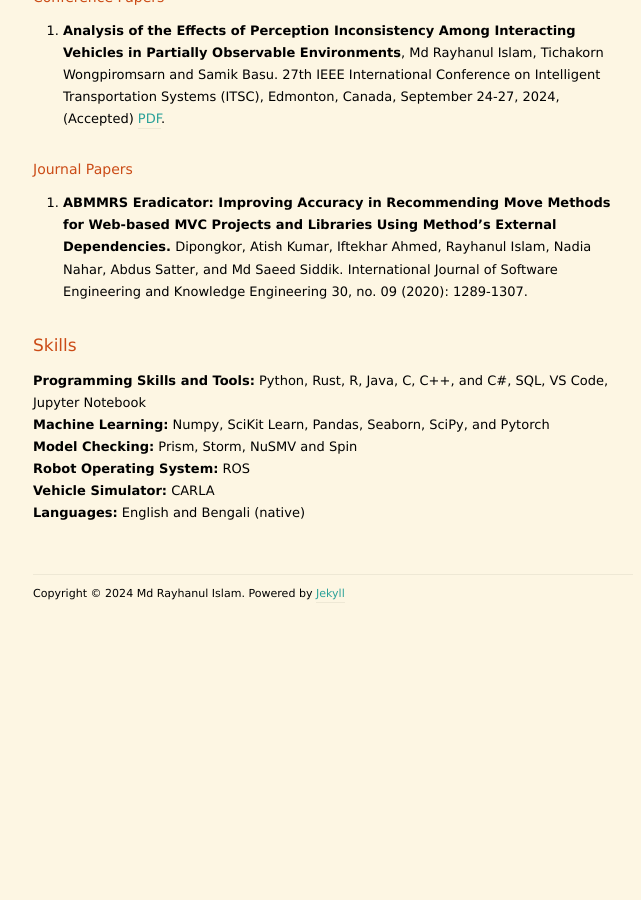
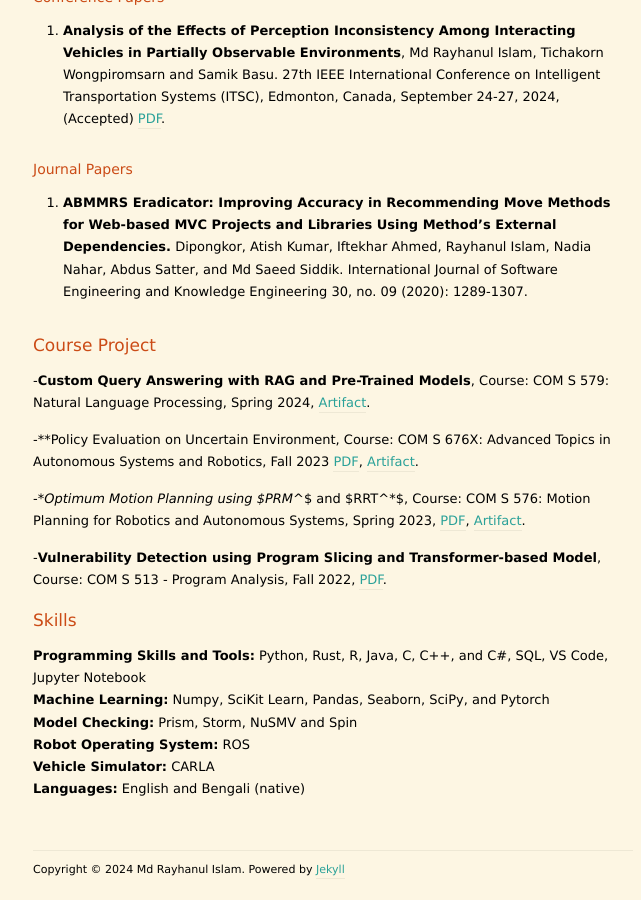
Before and after one commit to rayhanul/rayhanul.github.io, a Jekyll site: the page built from index.markdown, in a window 1280 px wide and 900 px high, scrolled down 1490 px. Shown: the whole window, without its empty margins (307-948 px from the left). Built offline with Jekyll 4.4.1, drawn with Linux system fonts in a browser that asks for light colours; nearby versions of some CDN libraries; the list of posts is cut into pages by our own code; before the commit the page ends 2114 px from its top, so only the background shows below that.

Commit message:
course project

```diff
--- a/index.markdown
+++ b/index.markdown
@@ -84,6 +84,15 @@ cGPA: 3.86.
 <!--
 ### Conference Papers -->
 
+# Course Project
+-**Custom Query Answering with RAG and Pre-Trained Models**, Course: COM S 579: Natural Language Processing, Spring 2024, <a href="https://github.com/rayhanul/COMS-579">Artifact</a>.
+
+-**Policy Evaluation on Uncertain Environment, Course: COM S 676X: Advanced Topics in Autonomous Systems and Robotics, Fall 2023 <a href="/documents/project_report/COMS676X_Final_project.pdf">PDF</a>, <a href="https://github.com/rayhanul/COMS676_project">Artifact</a>.
+
+-**Optimum Motion Planning using $PRM^*$ and $RRT^*$, Course: COM S 576: Motion Planning for Robotics and Autonomous Systems, Spring 2023, <a href="/documents/project_report/COMS576_project_final_report.pdf">PDF</a>, <a href="https://github.com/rayhanul/COMS576_Project">Artifact</a>.
+
+ -**Vulnerability Detection using Program Slicing and Transformer-based Model**, Course: COM S 513 - Program Analysis, Fall 2022, <a href="/documents/project_report/513_Project_Report.pdf">PDF</a>.
+
 
 # Skills
 
```
Also changed, not shown: 3 other files.
